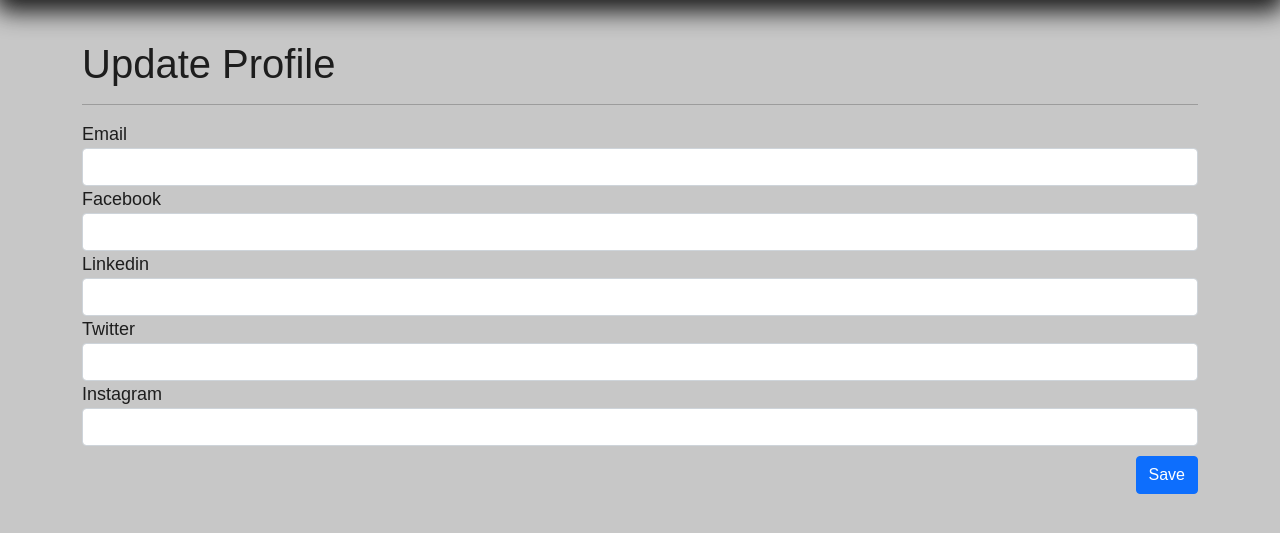
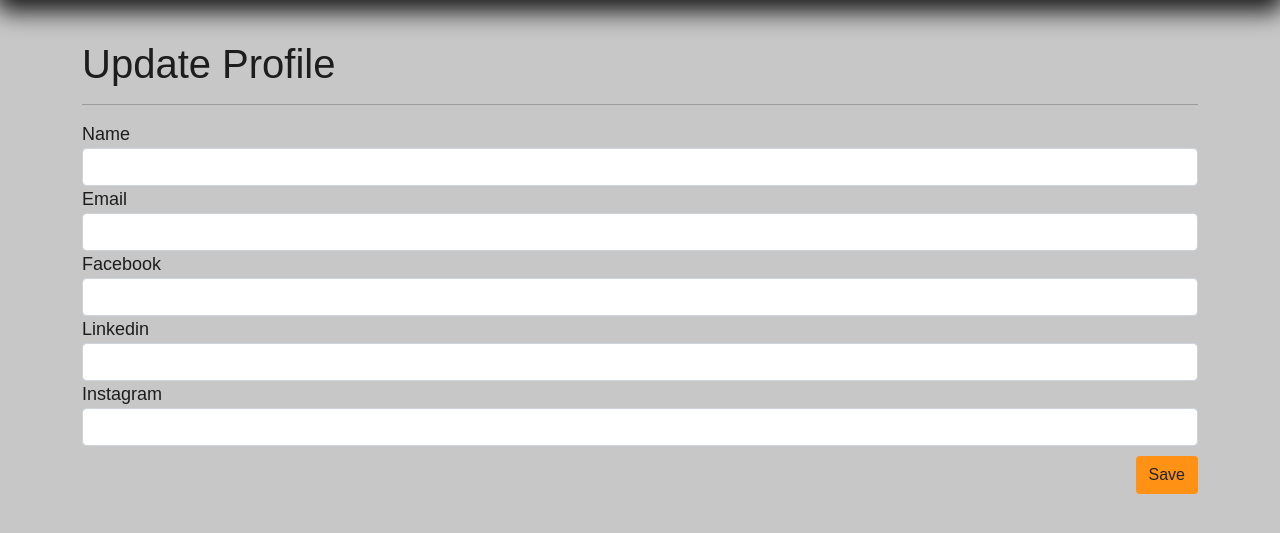
Before and after one commit to lcrosariol/Photofy, a Django app: page /profile/1/ in a window 1280 px wide. Shown: the part 105-638 px from the top of the page. Run offline with Django 3.2, Linux system fonts and the light colour scheme; the visitor is signed in with stand-in values (Sample User, id 1); data comes from the database, SQL or seed files in the repository; some libraries are stand-ins or nearby versions; some web fonts are replaced.

Commit message:
user profile model update

```diff
--- a/main_app/models.py
+++ b/main_app/models.py
@@ -55,10 +55,10 @@ class Profile(models.Model):
     user = models.OneToOneField(User, on_delete=models.CASCADE)
     equipments = models.ManyToManyField(Equipment, blank=True)
 
+    name = models.CharField(max_length=40, blank=True)
     email = models.EmailField(max_length=254, null=True, blank=True)
     facebook = models.URLField(max_length = 250, null=True, blank=True)
     linkedin = models.URLField(max_length = 250, null=True, blank=True)
-    twitter = models.URLField(max_length = 250, null=True, blank=True)
     instagram = models.URLField(max_length = 250, null=True, blank=True)
     created_at = models.DateTimeField(auto_now_add=True)
 
--- a/main_app/static/css/style.css
+++ b/main_app/static/css/style.css
@@ -156,4 +156,5 @@ main {
 .save-btn{
     margin-top: 10px;
     float: right;
+    background-color:rgb(255, 145, 20)!important;
 }
--- a/main_app/templates/main_app/booking_form.html
+++ b/main_app/templates/main_app/booking_form.html
@@ -12,7 +12,7 @@
       <!-- Render the inputs inside of <tr>s & <td>s -->
       {{ form|crispy  }}
 
-    <input type="submit" value="Save" class="btn btn-primary save-btn">
+    <input type="submit" value="Save" class="btn btn-warning save-btn">
     <input type="hidden" name="user" value="{{ user }}">
   </form>
 
--- a/main_app/templates/main_app/customer_form.html
+++ b/main_app/templates/main_app/customer_form.html
@@ -13,7 +13,7 @@
       <!-- Render the inputs inside of <tr>s & <td>s -->
       {{ form|crispy  }}
     </table>
-    <input type="submit" value="Save" class="btn btn-primary save-btn">
+    <input type="submit" value="Save" class="btn save-btn">
   </form>
 
 {% endblock %}
--- a/main_app/templates/main_app/equipment_form.html
+++ b/main_app/templates/main_app/equipment_form.html
@@ -12,7 +12,7 @@
 
         {{ form|crispy  }}
     <div class="save-btn-wrapper">
-    <input type="submit" value="Save!" class="btn btn-primary save-btn">
+    <input type="submit" value="Save" class="btn save-btn">
     </div>
   </form>
 
--- a/main_app/templates/main_app/profile_form.html
+++ b/main_app/templates/main_app/profile_form.html
@@ -10,7 +10,7 @@
     <!-- Render the inputs inside of <tr>s & <td>s -->
     {{ form|crispy }}
   </table>
-  <input type="submit" value="Save" class="btn btn-primary save-btn">
+  <input type="submit" value="Save" class="btn save-btn">
 </form>
 
 {% endblock %}
--- a/main_app/templates/main_app/transaction_form.html
+++ b/main_app/templates/main_app/transaction_form.html
@@ -12,7 +12,7 @@
       <!-- Render the inputs inside of <tr>s & <td>s -->
         {{ form|crispy  }}
     </table>
-    <input type="submit" value="Save" class="btn btn-primary save-btn">
+    <input type="submit" value="Save" class="btn save-btn">
   </form>
 
 
--- a/main_app/templates/portfolio.html
+++ b/main_app/templates/portfolio.html
@@ -14,7 +14,7 @@
       {% csrf_token %}
       <input type="file" name="photo-file">
       <br><br>
-      <input type="submit" class="btn" value="Upload Photo">
+      <input type="submit" class="btn save-btn" value="Upload Photo">
     </form>
     {% endif %}
 
@@ -23,7 +23,7 @@
 {% for photo in photos.all %}
       <div class="col-md-4">
         <div class="thumbnail">
-            <img src="{{photo.url}}" alt="Lights" class="initial-class" style="width:100%; margin:15px; border-radius:10px" onclick="enlargeImg(this)">
+            <img src="{{ photo.url }}" alt="Lights" class="initial-class" style="width:100%; margin:15px; border-radius:10px" onclick="enlargeImg(this)">
         </div>
       </div>
 
--- a/main_app/templates/registration/login.html
+++ b/main_app/templates/registration/login.html
@@ -7,7 +7,7 @@
 <form method="post" action="{% url 'login' %}">
   {% csrf_token %}
   {{ form|crispy  }}
-  <input type="submit" value="Login" class="btn btn-primary save-btn" login>
+  <input type="submit" value="Login" class="btn save-btn" login>
   <input type="hidden" name="next" value="{{ next }}">
 
 </form>
--- a/main_app/views.py
+++ b/main_app/views.py
@@ -299,5 +299,5 @@ class BookingDelete(LoginRequiredMixin, DeleteView):
 
 class ProfileUpdate(LoginRequiredMixin, UpdateView):
     model = Profile
-    fields = ['email', 'facebook', 'linkedin', 'twitter', 'instagram']
+    fields = ['name', 'email', 'facebook', 'linkedin', 'instagram']
     success_url = '/photographers/'
```
Also changed, not shown: main_app/templates/photographers.html (+6 -4 lines), main_app/migrations/0001_initial.py (added), main_app/migrations/__init__.py (added).
